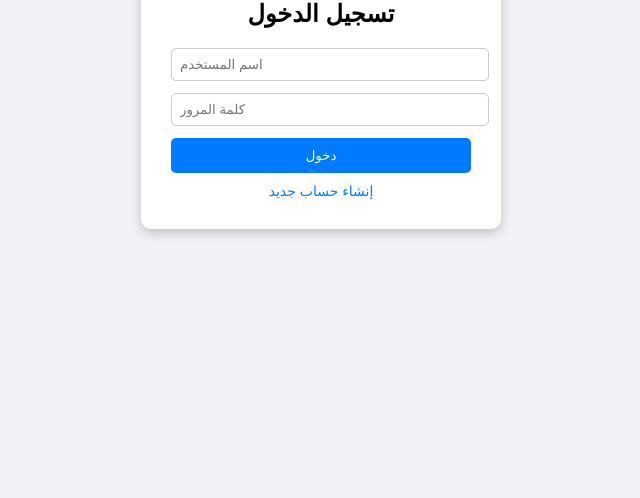
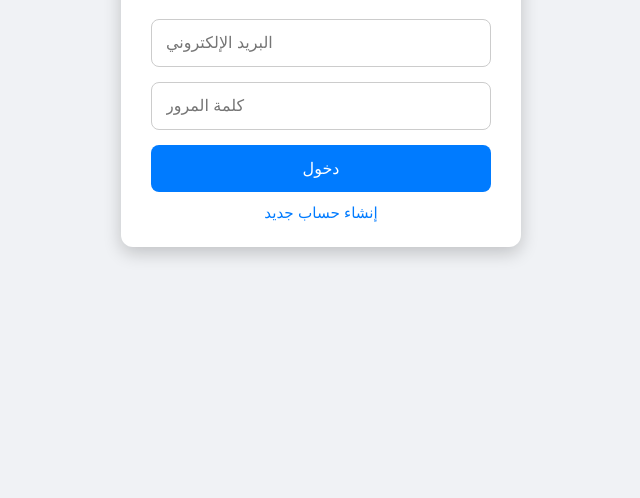
Before and after one commit to mmmakma-maker/it-support, a website: page public/login.html in a window 1280 px wide. Shown: the part 318-816 px from the top of the page, without its empty margins (319-959 px from the left). Drawn offline with Linux system fonts and the light colour scheme.

Commit message:
login.html

```diff
--- a/public/login.html
+++ b/public/login.html
@@ -1,32 +1,102 @@
-<!-- public/login.html -->
 <!DOCTYPE html>
 <html lang="ar">
 <head>
-  <meta charset="UTF-8">
-  <title>Login - IT Support</title>
-  <style>
-    body { font-family: Arial, sans-serif; background:#f0f2f5; display:flex; justify-content:center; align-items:center; height:100vh; }
-    .login-container { background:white; padding:30px; border-radius:10px; box-shadow:0 4px 12px rgba(0,0,0,0.2); width:300px; }
-    h2 { text-align:center; margin-bottom:20px; }
-    input { width:100%; padding:8px; margin-bottom:12px; border-radius:5px; border:1px solid #ccc; }
-    button { width:100%; padding:10px; background:#007BFF; color:white; border:none; border-radius:5px; cursor:pointer; }
-    button:hover { background:#0056b3; }
-    .toggle-link { margin-top:10px; text-align:center; font-size:14px; color:#007BFF; cursor:pointer; }
-  </style>
+<meta charset="UTF-8">
+<meta name="viewport" content="width=device-width, initial-scale=1.0">
+<title>تسجيل الدخول - IT Support</title>
+<style>
+  /* Body */
+  body {
+    font-family: Arial, sans-serif;
+    background: #f0f2f5;
+    display: flex;
+    justify-content: center;
+    align-items: center;
+    height: 100vh;
+    margin: 0;
+  }
+
+  /* Container */
+  .login-container {
+    background: white;
+    padding: 25px 30px;
+    border-radius: 12px;
+    box-shadow: 0 6px 18px rgba(0,0,0,0.2);
+    width: 90%;
+    max-width: 400px;
+    box-sizing: border-box;
+  }
+
+  /* Heading */
+  h2 {
+    text-align: center;
+    margin-bottom: 25px;
+    font-size: 1.6em;
+    color: #333;
+  }
+
+  /* Inputs */
+  input {
+    width: 100%;
+    padding: 14px;
+    margin-bottom: 15px;
+    border-radius: 8px;
+    border: 1px solid #ccc;
+    font-size: 1em;
+    box-sizing: border-box;
+  }
+
+  /* Button */
+  button {
+    width: 100%;
+    padding: 14px;
+    background: #007BFF;
+    color: white;
+    border: none;
+    border-radius: 8px;
+    font-size: 1em;
+    cursor: pointer;
+    transition: 0.2s;
+  }
+
+  button:hover {
+    background: #0056b3;
+  }
+
+  /* Toggle links */
+  .toggle-link {
+    margin-top: 12px;
+    text-align: center;
+    font-size: 0.95em;
+    color: #007BFF;
+    cursor: pointer;
+  }
+
+  /* Responsive adjustments */
+  @media (max-width: 360px) {
+    h2 { font-size: 1.4em; }
+    input, button { padding: 12px; font-size: 0.95em; }
+  }
+</style>
 </head>
 <body>
 
 <div class="login-container">
   <h2>تسجيل الدخول</h2>
+
+  <!-- Login Form -->
   <form id="loginForm">
-    <input type="text" id="username" placeholder="اسم المستخدم" required>
+    <input type="email" id="email" placeholder="البريد الإلكتروني" required>
     <input type="password" id="password" placeholder="كلمة المرور" required>
     <button type="submit">دخول</button>
   </form>
+
   <div class="toggle-link" id="showRegister">إنشاء حساب جديد</div>
 
+  <!-- Register Form (اختياري) -->
   <form id="registerForm" style="display:none;">
-    <input type="text" id="regUsername" placeholder="اسم المستخدم" required>
+    <input type="text" id="regName" placeholder="الاسم" required>
+    <input type="email" id="regEmail" placeholder="البريد الإلكتروني" required>
     <input type="password" id="regPassword" placeholder="كلمة المرور" required>
     <button type="submit">تسجيل</button>
     <div class="toggle-link" id="showLogin">رجوع لتسجيل الدخول</div>
@@ -46,50 +116,34 @@ document.getElementById("showLogin").addEventListener("click", ()=>{
   registerForm.style.display = "none";
 });
 
-// تسجيل الدخول
+// LOGIN
 loginForm.addEventListener("submit", async (e)=>{
   e.preventDefault();
-  const username = document.getElementById("username").value;
+  const email = document.getElementById("email").value;
   const password = document.getElementById("password").value;
-
   try {
     const res = await fetch("/api/auth/login", {
       method:"POST",
-      headers:{ "Content-Type":"application/json" },
-      body: JSON.stringify({ username, password })
+      headers: { "Content-Type":"application/json" },
+      body: JSON.stringify({ email, password })
     });
     const data = await res.json();
     if(res.ok){
       localStorage.setItem("token", data.token);
-      localStorage.setItem("user", data.user);
-      window.location.href = "/dashboard.html";
-    }else{
-      alert(data.error || "خطأ في تسجيل الدخول");
+      localStorage.setItem("user", data.user.name);
+      window.location.href = "/index.html";
+    } else {
+      alert(data.message || "خطأ في تسجيل الدخول");
     }
-  }catch(err){ alert(err.message); }
+  } catch(err){
+    alert(err.message);
+  }
 });
 
-// إنشاء حساب جديد
+// REGISTER (اختياري)
 registerForm.addEventListener("submit", async (e)=>{
   e.preventDefault();
-  const username = document.getElementById("regUsername").value;
-  const password = document.getElementById("regPassword").value;
-
-  try{
-    const res = await fetch("/api/auth/register", {
-      method:"POST",
-      headers:{ "Content-Type":"application/json" },
-      body: JSON.stringify({ username, password })
-    });
-    const data = await res.json();
-    if(res.ok){
-      alert("تم إنشاء الحساب بنجاح! يمكنك تسجيل الدخول الآن.");
-      registerForm.style.display = "none";
-      loginForm.style.display = "block";
-    }else{
-      alert(data.error || "خطأ في إنشاء الحساب");
-    }
-  }catch(err){ alert(err.message); }
+  alert("التسجيل مغلق، استخدم حساب Admin فقط");
 });
 </script>
 
```
